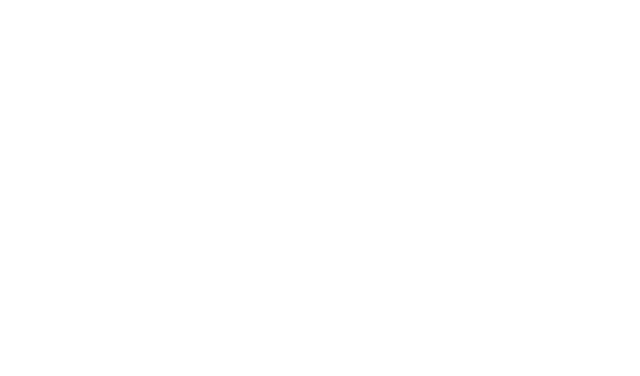
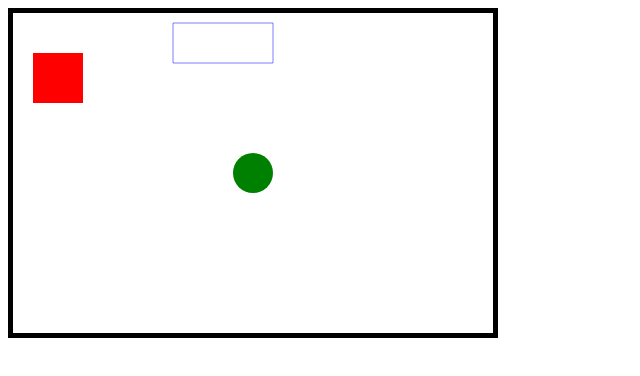
Before and after one commit to petiteoh/jnj, a website built with webpack: page index.html in a window 1280 px wide. Shown: the whole page, without its empty margins (0-640 px from the left). Built offline with nearby package versions, Linux system fonts and the light colour scheme.

Commit message:
canvas setup

```diff
--- a/index.html
+++ b/index.html
@@ -3,11 +3,11 @@
 <head>
     <meta charset="UTF-8">
     <meta name="viewport" content="width=device-width, initial-scale=1.0">
-    <link rel="import" href="/dist/main.css">
-    <link rel="import" href="/dist/main.js">
+    <link rel="stylesheet" href="./dist/main.css">
     <title>Document</title>
 </head>
 <body>
-
+    <canvas id="myCanvas" width="480" height="320"></canvas>
+    <script src="./dist/main.js"></script>
 </body>
 </html>
--- a/package.json
+++ b/package.json
@@ -44,5 +44,8 @@
     "> 1%",
     "maintained node versions",
     "not dead"
-  ]
+  ],
+  "dependencies": {
+    "canvas-elements": "0.0.6"
+  }
 }
--- a/src/index.js
+++ b/src/index.js
@@ -1 +1,22 @@
-import "/src/styles/index.scss";
+import "./styles/index.scss";
+
+const canvas = document.getElementById("myCanvas");
+const ctx = canvas.getContext("2d");
+
+ctx.beginPath();
+ctx.rect(20, 40, 50, 50);
+ctx.fillStyle = "#FF0000";
+ctx.fill();
+ctx.closePath();
+
+ctx.beginPath();
+ctx.arc(240, 160, 20, 0, Math.PI * 2, false);
+ctx.fillStyle = "green";
+ctx.fill();
+ctx.closePath();
+
+ctx.beginPath();
+ctx.rect(160, 10, 100, 40);
+ctx.strokeStyle = "rgba(0, 0, 255, 0.5)";
+ctx.stroke();
+ctx.closePath();
--- a/src/styles/index.scss
+++ b/src/styles/index.scss
@@ -0,0 +1,3 @@
+#myCanvas {
+    border: 5px solid black;
+}
--- a/webpack.dev.js
+++ b/webpack.dev.js
@@ -1,4 +1,4 @@
-const merge = require("webpack-merge");
+const { merge } = require("webpack-merge");
 const common = require("./webpack.common.js");
 
 module.exports = merge(common, {
--- a/webpack.prod.js
+++ b/webpack.prod.js
@@ -1,4 +1,4 @@
-const merge = require("webpack-merge");
+const { merge } = require("webpack-merge");
 const common = require("./webpack.common.js");
 
 module.exports = merge(common, {
```
Also changed, not shown: dist/main.css, dist/main.js, src/scripts/dogs.js (added), 1 other file.
